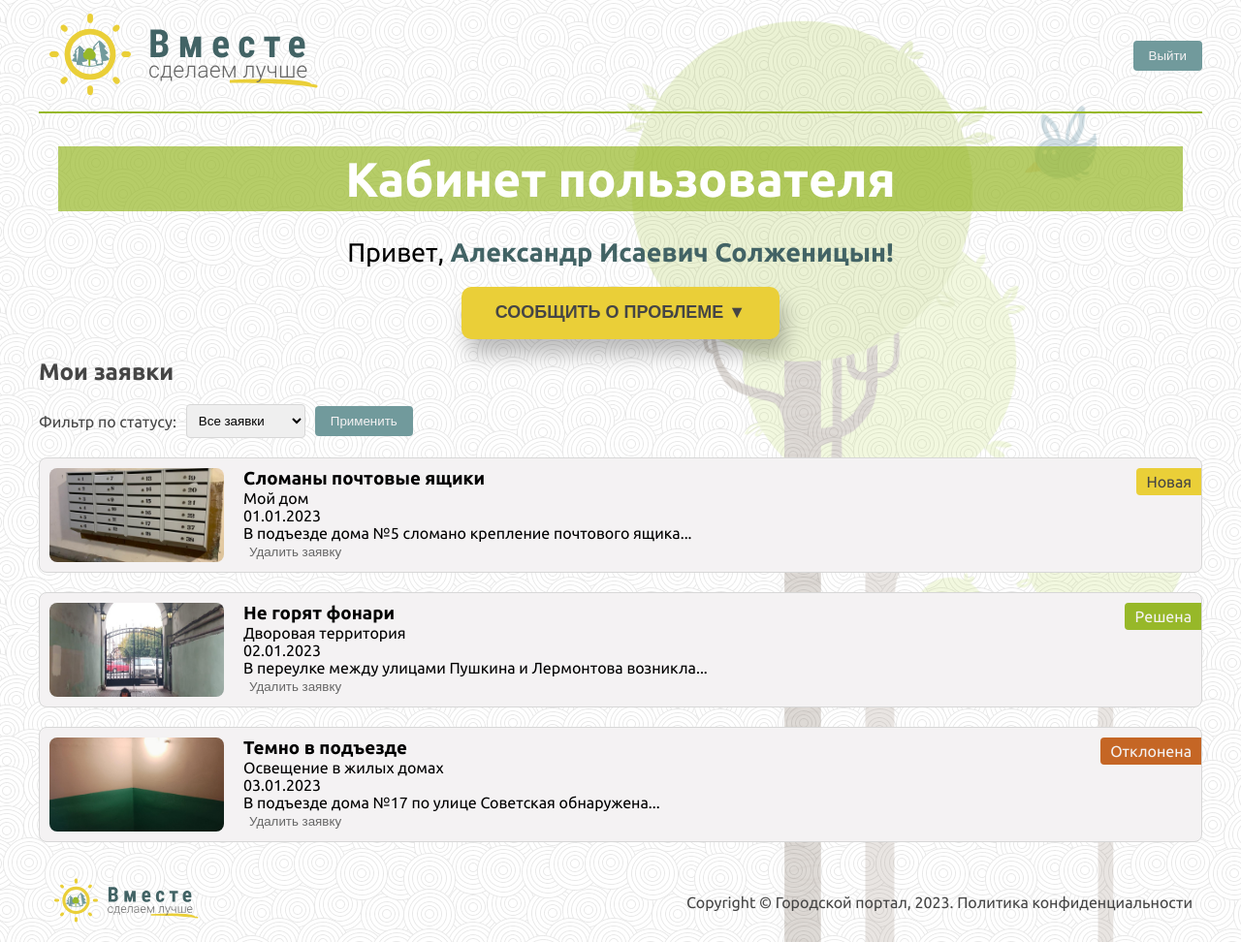
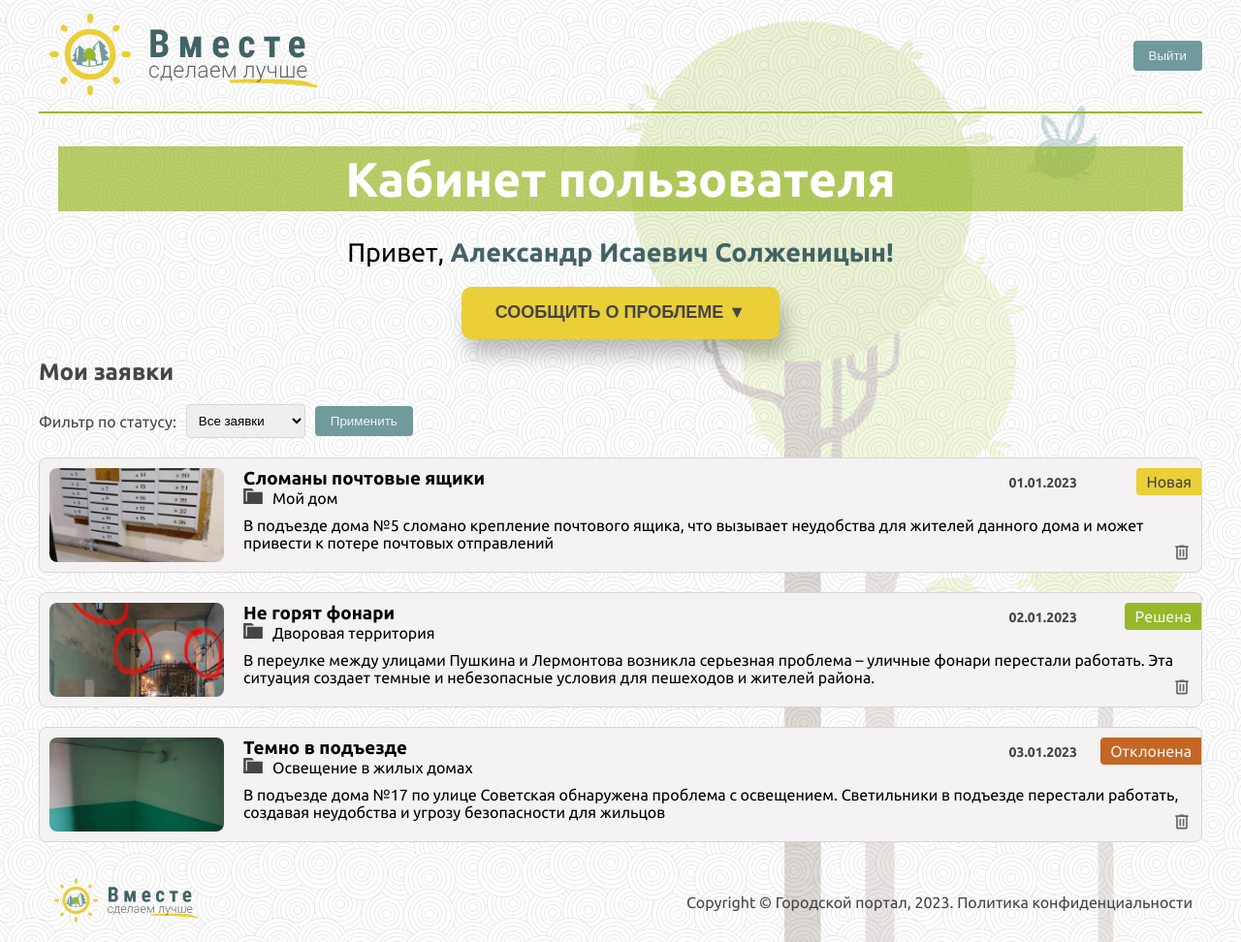
Before and after one commit to fox67rus/web, a PHP site: page /user.html in a window 1280 px wide. Shown: the whole page at 97% size. Run offline with PHP 8.4, Linux system fonts and the light colour scheme.

Commit message:
оформление заявок пользователя, статус, категория, дата

```diff
--- a/portal/css/styles.css
+++ b/portal/css/styles.css
@@ -105,6 +105,7 @@ header {
     color: white;
     padding: 5px;
     background: rgba(151, 184, 41, 0.7);
+    min-width: 358px;
 }
 
 .welcome-section h2 {
@@ -402,6 +403,7 @@ footer {
     border: none;
     text-transform: uppercase;
     filter: drop-shadow(6px 16px 10px rgba(0, 0, 0, 0.25));
+    cursor: pointer;
 }
 
 #reportProblemButton:hover {
@@ -461,10 +463,6 @@ footer {
     height: 20px;
 
 }
-
-/*#problemTitle:focus-visible {*/
-/*    border-color: var(--nautilus-dark);*/
-/*}*/
 
 #reportProblemForm button[type="submit"] {
     display: block;
@@ -534,7 +532,8 @@ footer {
 }
 /*****************/
 
-.user-requests .user-request {
+
+.user-request {
     display: flex;
     margin: 20px 0;
     padding: 10px;
@@ -545,7 +544,7 @@ footer {
     position: relative;
 }
 
-.user-requests .user-request img {
+.user-request img {
     max-width: 180px;
     margin-right: 20px;
     border-radius: 8px;
@@ -556,21 +555,58 @@ footer {
     margin: 0;
 }
 
-.user-requests .delete-button {
-    background: none;
+.user-requests .user-request .request-info {
+    flex: 1;
+}
+
+.user-requests .user-request .additional-info {
+    display: flex;
+    justify-content: space-between;
+    margin-bottom: 10px;
+}
+.lk_category {
+    position: relative;
+    padding-left: 30px; /* Задайте нужный отступ слева для размещения иконки */
+}
+.lk_category::before {
+    content: ""; /* Пустой контент */
+    background-image: url("../img/category.svg");
+    background-size: contain; /* Размер изображения по содержимому */
+    background-repeat: no-repeat;
+    width: 20px; /* Задайте нужную ширину иконки */
+    height: 20px; /* Задайте нужную высоту иконки */
+    position: absolute;
+    left: 0;
+    top: 50%;
+    transform: translateY(-50%);
+}
+
+.user-requests .user-request .lk_date {
+    position: absolute;
+    top: 10px;
+    right: 128px;
+    padding: 7px 0;
+    color: var(--grey-super-dark);
+    font-weight: bold;
+    font-size: 14px;
+}
+
+.delete-button {
+    position: absolute;
+    bottom: 10px;
+    right: 10px;
+    background: url('../img/delete.svg') no-repeat center center;
+    background-size: contain;
+    width: 20px; /* Ширина и высота кнопки */
+    height: 20px;
     border: none;
-    color: var(--grey-dark);
     cursor: pointer;
 }
 
-.user-requests .delete-button:hover {
-    text-decoration: underline;
-}
 
 .user-requests .status {
     padding: 5px 10px;
     border-radius: 4px 0 0 4px;
-    /*display: inline-block;*/
     position: absolute;
     top: 10px;
     right: 0;
--- a/portal/user.html
+++ b/portal/user.html
@@ -70,36 +70,45 @@
         </div>
         <div class="user-requests">
             <div class="user-request">
-                <img src="img/problems/problem1-after.jpg" alt="Фото проблемы 1">
+                <img src="img/problems/problem1.jpg" alt="Фото проблемы 1">
                 <div class="request-info">
                     <h3>Сломаны почтовые ящики</h3>
                     <span class="status new">Новая</span>
+                    <div class="additional-info">
                         <p class="lk_category">Мой дом</p>
                         <p class="lk_date">01.01.2023</p>
-                    <p>В подъезде дома №5 сломано крепление почтового ящика...</p>
-                    <button class="delete-button" data-id="1">Удалить заявку</button>
-
+                    </div>
+                    <p>В подъезде дома №5 сломано крепление почтового ящика, что вызывает неудобства для жителей данного
+                        дома и может привести к потере почтовых отправлений</p>
+                    <button id="delete-button" class="delete-button" data-id="1" title="Удалить заявку"></button>
                 </div>
             </div>
+
             <div class="user-request">
-                <img src="img/problems/problem2-after.jpg" alt="Фото проблемы 2">
+                <img src="img/problems/problem2.jpg" alt="Фото проблемы 2">
                 <div class="request-info">
                     <h3>Не горят фонари</h3>
+                    <div class="additional-info">
                         <p class="lk_category">Дворовая территория</p>
                         <p class="lk_date">02.01.2023</p>
-                    <p>В переулке между улицами Пушкина и Лермонтова возникла...</p>
-                    <button class="delete-button" data-id="2">Удалить заявку</button>
+                    </div>
+                    <p>В переулке между улицами Пушкина и Лермонтова возникла серьезная проблема – уличные фонари
+                        перестали работать. Эта ситуация создает темные и небезопасные условия для пешеходов и жителей района.</p>
+                    <button class="delete-button" data-id="2" title="Удалить заявку"></button>
                     <span class="status resolved">Решена</span>
                 </div>
             </div>
             <div class="user-request">
-                <img src="img/problems/problem3-after.jpg" alt="Фото проблемы 3">
+                <img src="img/problems/problem3.jpg" alt="Фото проблемы 3">
                 <div class="request-info">
                     <h3>Темно в подъезде</h3>
+                    <div class="additional-info">
                         <p class="lk_category">Освещение в жилых домах</p>
                         <p class="lk_date">03.01.2023</p>
-                    <p>В подъезде дома №17 по улице Советская обнаружена...</p>
-                    <button class="delete-button" data-id="3">Удалить заявку</button>
+                    </div>
+                    <p>В подъезде дома №17 по улице Советская обнаружена проблема с освещением. Светильники в подъезде
+                        перестали работать, создавая неудобства и угрозу безопасности для жильцов</p>
+                    <button class="delete-button" data-id="3" title="Удалить заявку"></button>
                     <span class="status rejected">Отклонена</span>
                 </div>
             </div>
```
Also changed, not shown: portal/img/category.svg (added), portal/img/решена.png (added). Lines whose indentation alone changed are shown as unchanged.
